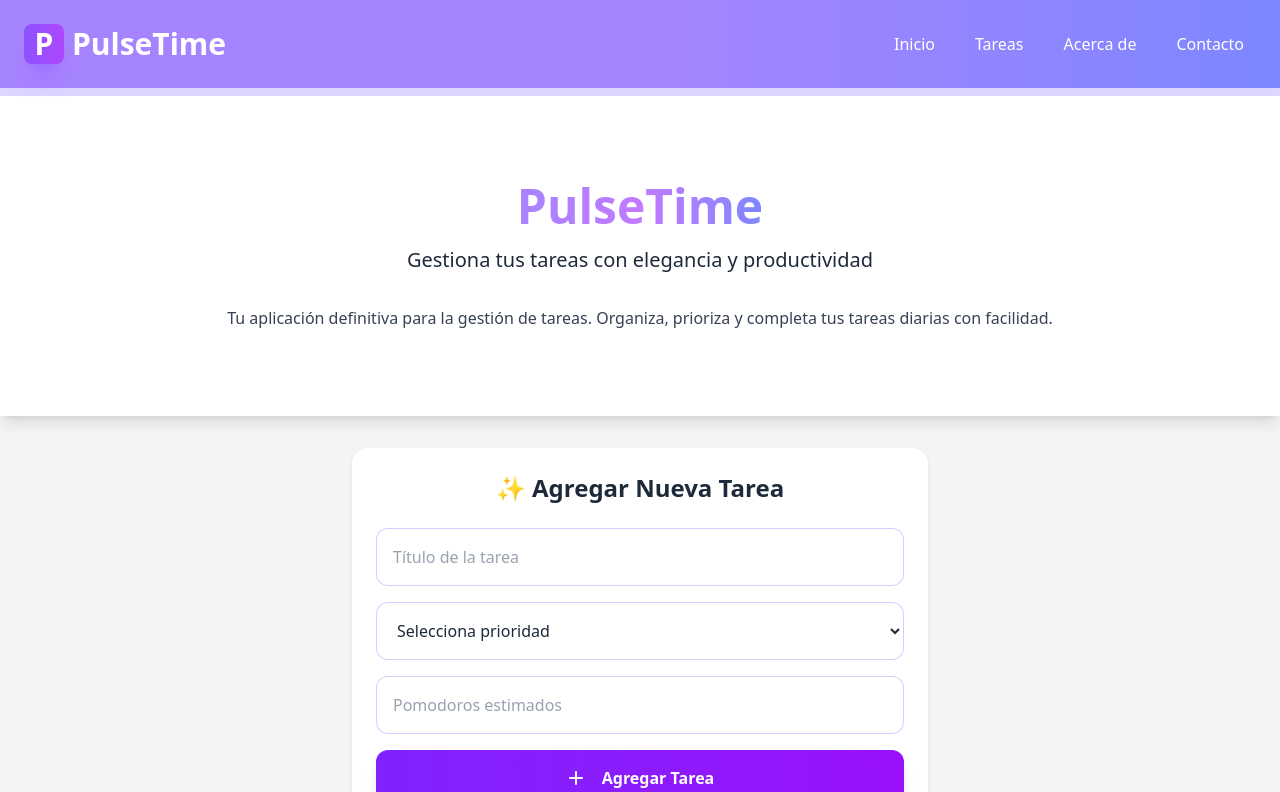
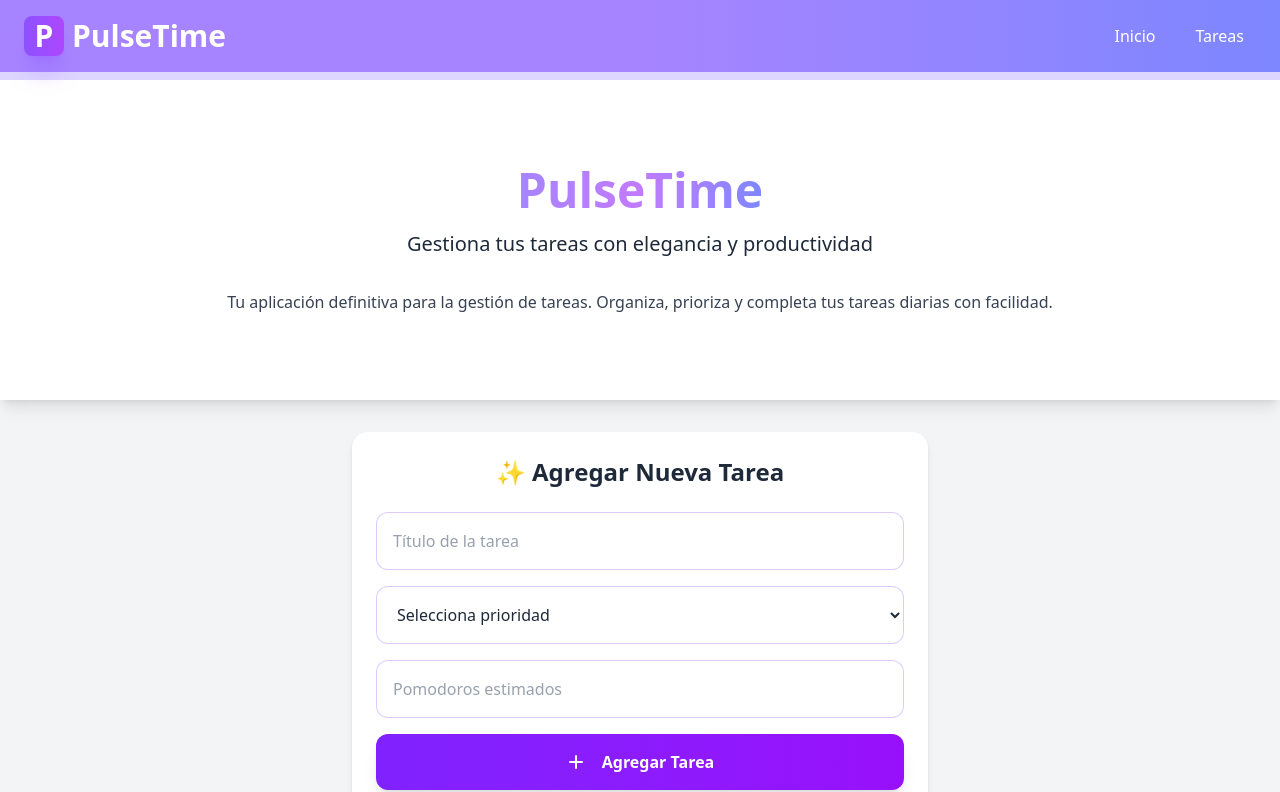
Before and after one commit to maguzdev/PulseTime, a Vue app: page / in a window 1280 px wide. Shown: the top 792 px of the page. Built offline with nearby package versions, Linux system fonts and the light colour scheme.

Commit message:
Ajustar estilos en el componente Header y eliminar enlaces innecesarios en Navigation para mejorar la presentación y la claridad de la navegación

```diff
--- a/src/components/Header.vue
+++ b/src/components/Header.vue
@@ -5,10 +5,10 @@
 
 <template>
 	<header
-		class="bg-white h-24 flex bg-linear-to-r from-violet-400 via-violet-400 to-indigo-400 to-100% items-center border-b-8 border-violet-200"
+		class="bg-white flex bg-linear-to-r from-violet-400 via-violet-400 to-indigo-400 to-100% items-center border-b-8 border-violet-200 py-4"
 	>
 		<div
-			class="flex flex-col md:flex-row justify-between items-center w-full px-6 gap-1"
+			class="flex flex-col md:flex-row justify-between items-center w-full px-6 gap-4"
 		>
 			<!-- Logo -->
 			<a href="/"><LogoBrand /></a>
--- a/src/components/Navigation.vue
+++ b/src/components/Navigation.vue
@@ -8,8 +8,6 @@
         <ul class="flex space-x-4">
             <li><a href="#" class="text-white hover:text-violet-400 hover:underline decoration-violet-400 underline-offset-4 transition-all duration-200 font-medium px-3 py-2 rounded-lg hover:bg-violet-100">Inicio</a></li>
             <li><a href="#" class="text-white hover:text-violet-400 hover:underline decoration-violet-400 underline-offset-4 transition-all duration-200 font-medium px-3 py-2 rounded-lg hover:bg-violet-100">Tareas</a></li>
-            <li><a href="#" class="text-white hover:text-violet-400 hover:underline decoration-violet-400 underline-offset-4 transition-all duration-200 font-medium px-3 py-2 rounded-lg hover:bg-violet-100">Acerca de</a></li>
-            <li><a href="#" class="text-white hover:text-violet-400 hover:underline decoration-violet-400 underline-offset-4 transition-all duration-200 font-medium px-3 py-2 rounded-lg hover:bg-violet-100">Contacto</a></li>
         </ul>
     </nav>
 </template>
```
